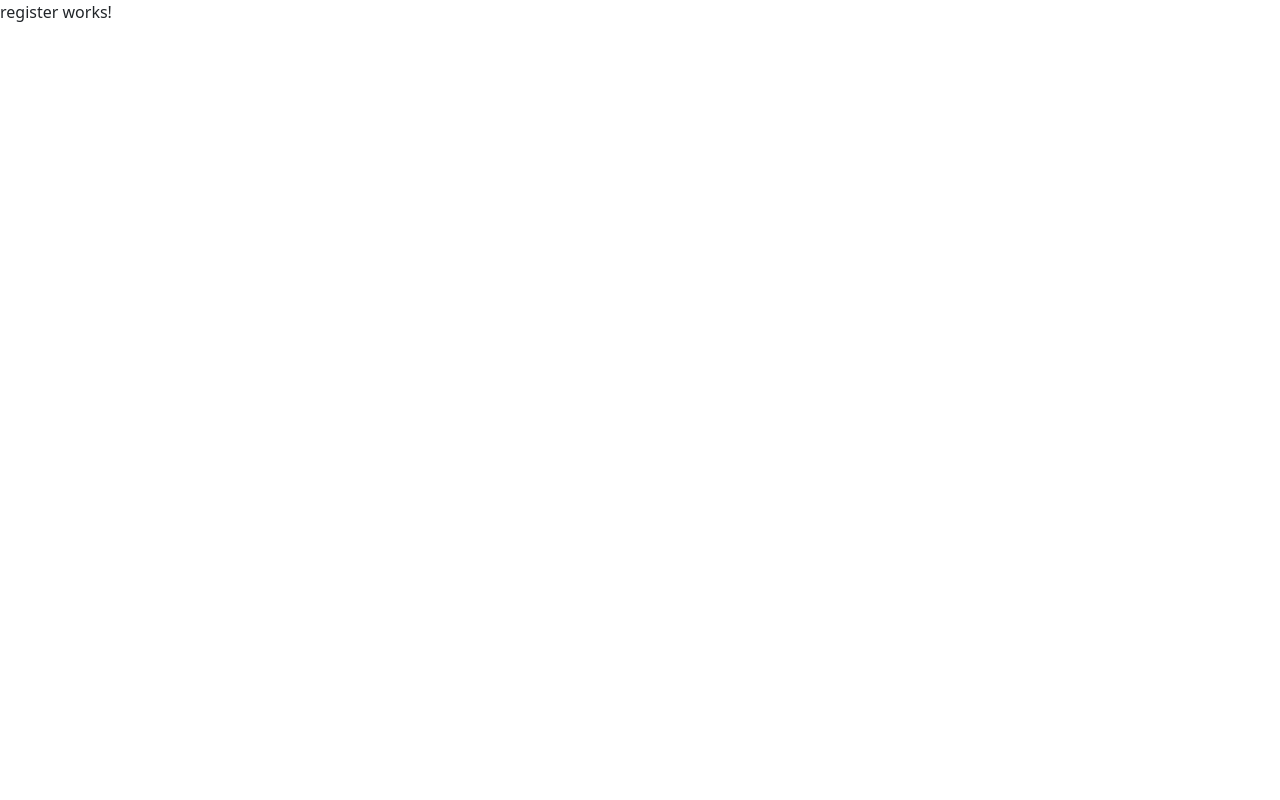
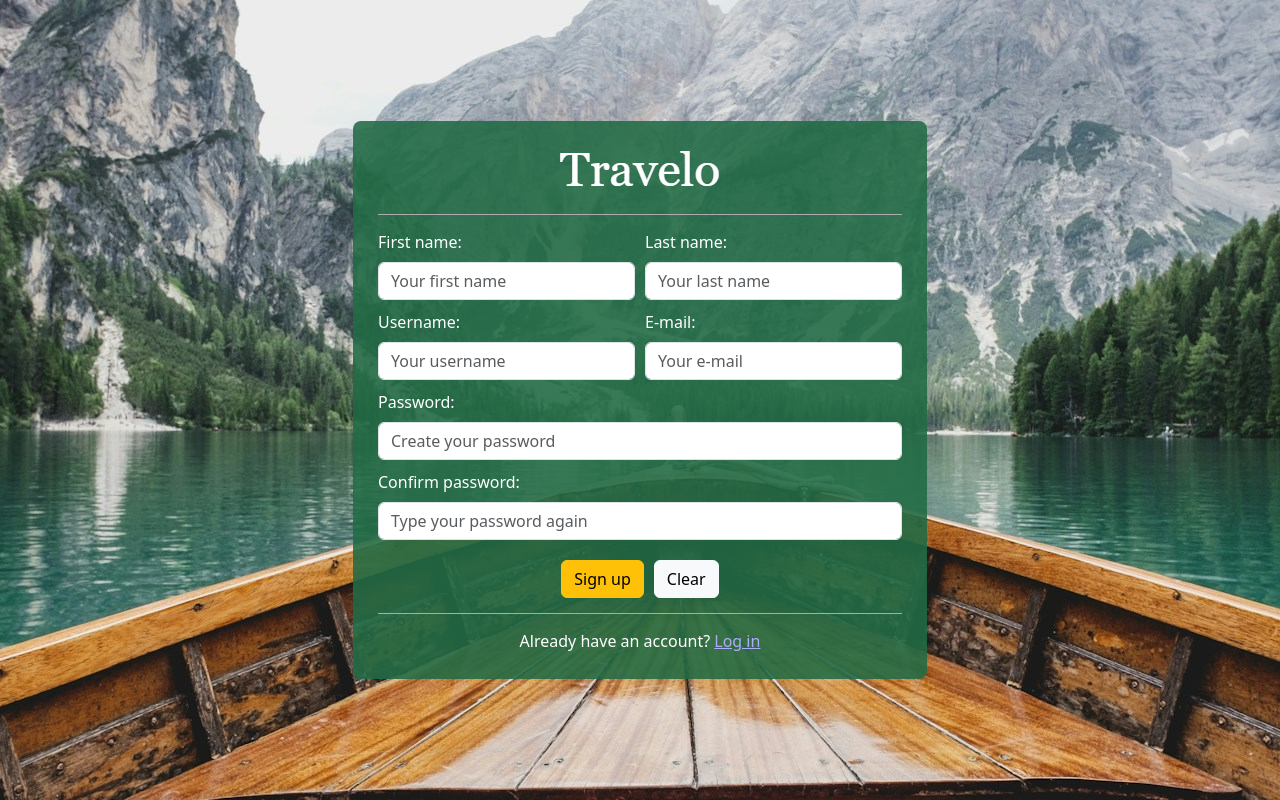
Before and after one commit to anjatihic/travelo, an Angular app in the folder view/: page /register in a window 1280 px wide. Built offline with nearby package versions, Linux system fonts and the light colour scheme.

Commit message:
Style register component

```diff
--- a/view/src/app/register/register.component.css
+++ b/view/src/app/register/register.component.css
@@ -0,0 +1,60 @@
+body{
+  background-image: url('/assets/img/background1.jpg');
+  height: 100vh;
+  background-position:center;
+  display: flex;
+  justify-content: center;
+  align-items: center;
+}
+
+#wrapper{
+  background-color: rgba(33, 107, 69, 0.88);
+  border-radius: 8px;
+  padding: 30px 25px 10px;
+  display: flex;
+  flex-direction: column;
+  align-items: center;
+}
+
+#logo{
+  margin-bottom: 15px;
+}
+
+form{
+  display: flex;
+  flex-direction: column;
+  gap: 10px;
+  padding: 15px 0;
+  border-bottom: 1px #adabab solid;
+  border-top: 1px #adabab solid
+}
+
+.same-row{
+  display: flex;
+  gap: 10px;
+}
+
+.input-with-label{
+  display: flex;
+  flex-direction: column;
+}
+
+label{
+  color: white;
+}
+
+p{
+  margin-top: 15px;
+  color: white;
+}
+
+a{
+  color: #adadf8;
+}
+
+.button-row{
+  display: flex;
+  justify-content: center;
+  gap: 10px;
+  margin-top: 10px;
+}
--- a/view/src/app/register/register.component.html
+++ b/view/src/app/register/register.component.html
@@ -1 +1,46 @@
-<p>register works!</p>
+<body class="bg-image">
+  <div id="wrapper">
+    <img src="assets/img/logo_text.png" alt="Travelo logo" id="logo">
+    <form>
+      <div class="same-row">
+        <div class="input-with-label">
+          <label for="fNameInput" class="form-label">First name:</label>
+          <input type="text" class="form-control" name="fNameInput" id="fNameInput" placeholder="Your first name">
+        </div>
+
+        <div class="input-with-label">
+          <label for="lNameInput" class="form-label">Last name:</label>
+          <input type="text" class="form-control" name="lNameInput" id="lNameInput" placeholder="Your last name">
+        </div>
+      </div>
+
+      <div class="same-row">
+        <div class="input-with-label">
+          <label for="usernameInput" class="form-label">Username:</label>
+          <input type="text" class="form-control" name="usernameInput" id="usernameInput" placeholder="Your username">
+        </div>
+
+        <div class="input-with-label">
+          <label for="emailInput" class="form-label">E-mail:</label>
+          <input type="email" class="form-control" name="emailInput" id="emailInput" placeholder="Your e-mail">
+        </div>
+      </div>
+
+      <div class="input-with-label">
+        <label for="passInput" class="form-label">Password:</label>
+        <input type="password" class="form-control" name="passInput" id="passInput" placeholder="Create your password">
+      </div>
+
+      <div class="input-with-label">
+        <label for="passConfInput" class="form-label">Confirm password:</label>
+        <input type="password" class="form-control" name="passConfInput" id="passConfInput" placeholder="Type your password again">
+      </div>
+
+      <div class="button-row">
+        <button type="button" class="btn btn-warning">Sign up</button>
+        <button type="reset" class="btn btn-light">Clear</button>
+      </div>
+    </form>
+    <p>Already have an account? <a routerLink="/login">Log in</a></p>
+  </div>
+</body>
```
